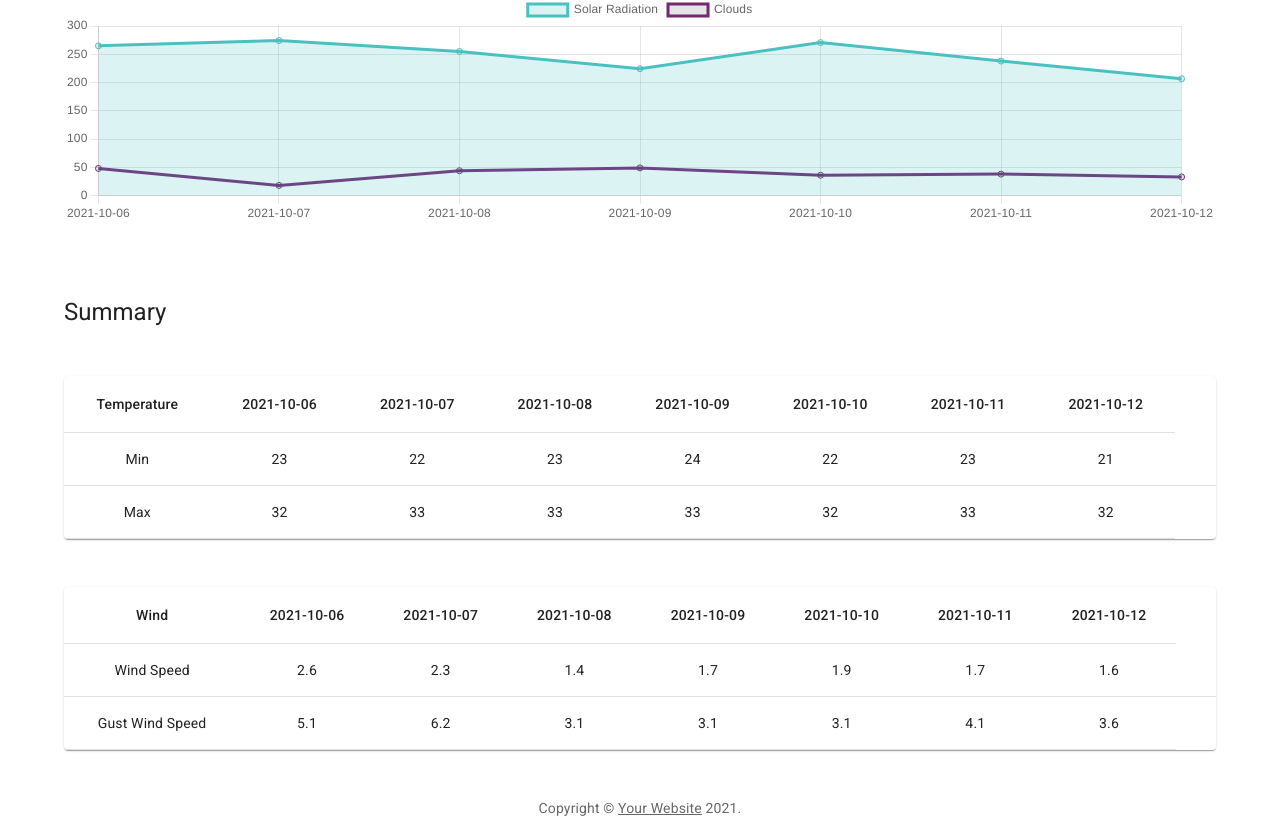
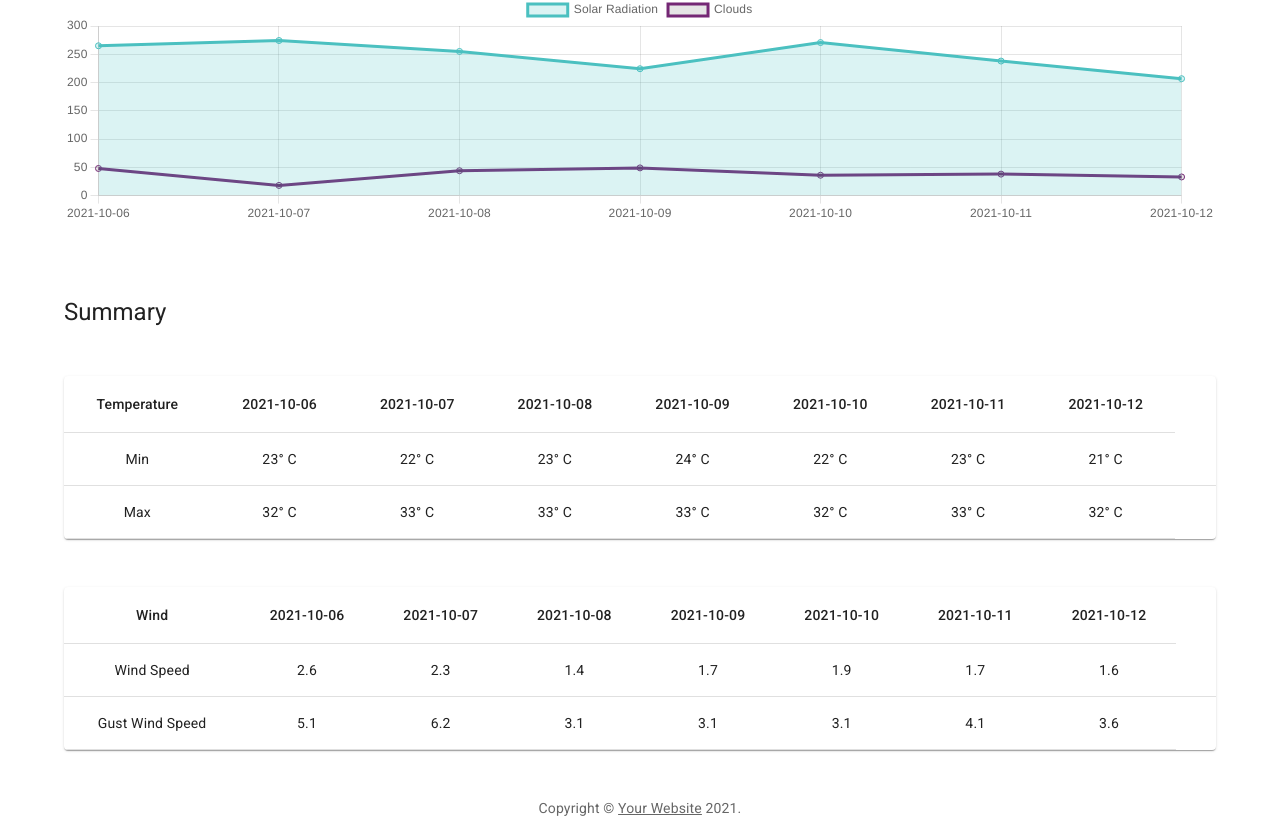
Before and after one commit to bharatdev12/weather-app, a React (Create React App) app: page /view-historical in a window 1280 px wide. Shown: the part 816-1634 px from the top of the page. Built offline with nearby package versions, Linux system fonts and the light colour scheme.

Commit message:
fix: convert kelvin to degrees to temperature

```diff
--- a/src/pages/Home/Home.tsx
+++ b/src/pages/Home/Home.tsx
@@ -54,14 +54,17 @@ export const Home = () => {
                   height="120"
                   width="120"
                 />
-                <CustomTypography label={`${data.main.temp}° C`} variant="h4" />
+                <CustomTypography
+                  label={`${(data.main.temp - 273.15).toFixed(2)}° C`}
+                  variant="h4"
+                />
                 <LocationDisplayIcon /> <StyledBoldFont>{data.name}</StyledBoldFont>
                 <Grid container>
                   <Grid item xs={6} sm={6} md={6} lg={6}>
                     <CustomTypography label="Minimum Temperature" />
                   </Grid>
                   <Grid item xs={6} sm={6} md={6} lg={6}>
-                    <CustomTypography label={`${data.main.temp_min}° C`} />
+                    <CustomTypography label={`${(data.main.temp_min - 273.15).toFixed(2)}° C`} />
                   </Grid>
                 </Grid>
                 <Grid container>
@@ -69,7 +72,7 @@ export const Home = () => {
                     <CustomTypography label="Maximum Temperature" />
                   </Grid>
                   <Grid item xs={6} sm={6} md={6} lg={6}>
-                    <CustomTypography label={`${data.main.temp_max}° C`} />
+                    <CustomTypography label={`${(data.main.temp_max - 273.15).toFixed(2)}° C`} />
                   </Grid>
                 </Grid>
                 <Grid container>
--- a/src/pages/ViewHistorical/ViewHistorical.tsx
+++ b/src/pages/ViewHistorical/ViewHistorical.tsx
@@ -78,7 +78,7 @@ export const ViewHistorical = () => {
                   <TableCell align="center">Min</TableCell>
                   {data.data.map((item: HistoricalDataArrayType) => (
                     <TableCell align="center" key={item.min_temp}>
-                      {item.min_temp}
+                      {`${item.min_temp}° C`}
                     </TableCell>
                   ))}
                   <TableCell align="right"></TableCell>
@@ -87,7 +87,7 @@ export const ViewHistorical = () => {
                   <TableCell align="center">Max</TableCell>
                   {data.data.map((item: HistoricalDataArrayType) => (
                     <TableCell align="center" key={item.max_temp}>
-                      {item.max_temp}
+                      {`${item.max_temp}° C`}
                     </TableCell>
                   ))}
                 </TableRow>
```
